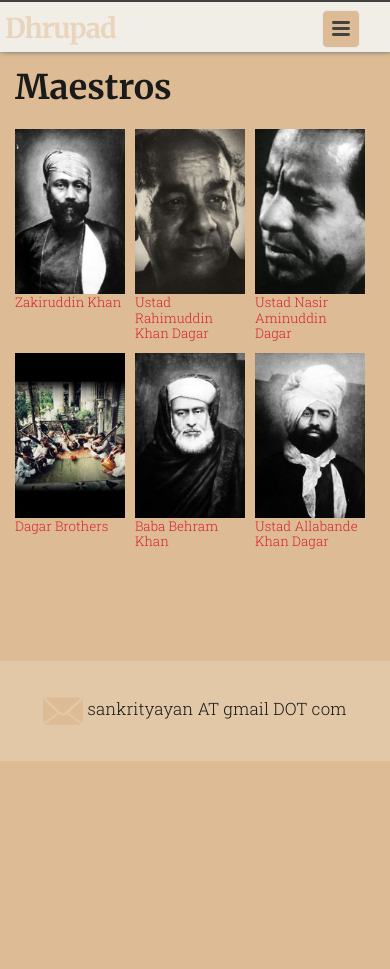
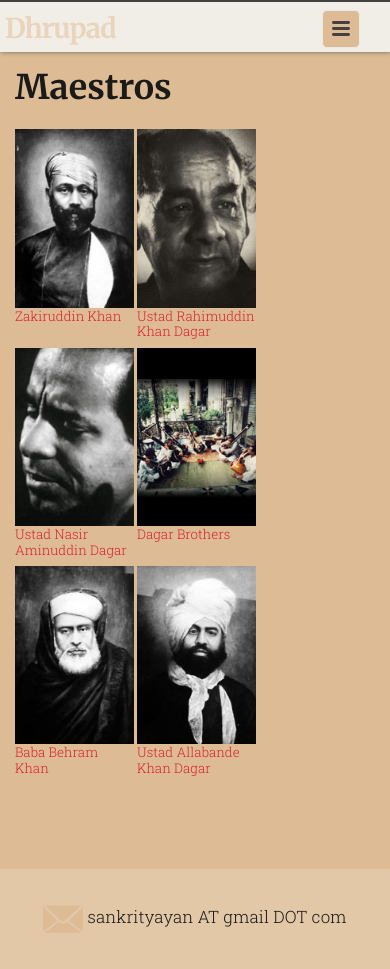
Before and after one commit to sama66/q2, a Jekyll site: the page built from maestros.md, in a window 390 px wide and 969 px high. Built offline with Jekyll 4.4.1, drawn with Linux system fonts in a browser that asks for light colours.

Commit message:
responsive

```diff
--- a/_sass/_responsive.scss
+++ b/_sass/_responsive.scss
@@ -140,20 +140,22 @@
     h2 {
       margin: 0;
       font-size: 120%;
+      line-height: 1.1;
+      word-wrap: -1;
     }
   }
 
   ul.maestro-list {
     display: flex;
     flex-wrap: wrap;
+    margin: 0;
+
     li {
       display: inline-block;
-      width: 6em;
-      margin-right: $spacing-unit/3;
-      margin-bottom: $spacing-unit/2;
+      margin: 0 3px 10px 0;
       line-height: 1;
       font-size: $small-font-size;
-      flex-grow: 1;
+      max-width: 11em;
 
       img {
         opacity: 1;
```
